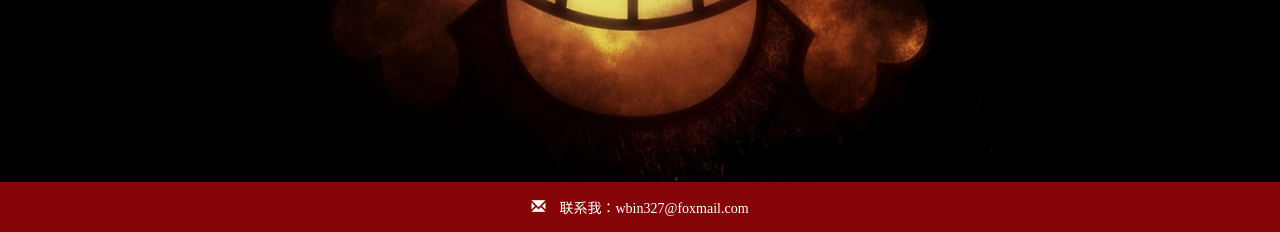
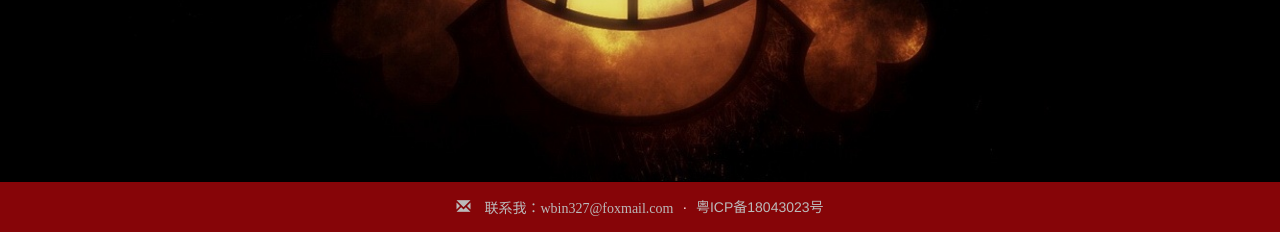
Before and after one commit to wbin327/MyBlog, a Flask app: page /blog/index in a window 1280 px wide. Shown: the part 568-800 px from the top of the page. Run offline with Flask 2, Linux system fonts and the light colour scheme; data that the repository does not hold is empty; some libraries are stand-ins or nearby versions.

Commit message:
modified:   app/templates/blog/index.html

```diff
--- a/app/templates/blog/index.html
+++ b/app/templates/blog/index.html
@@ -103,7 +103,11 @@
     <!-- footer -->
     <div class="footer">
         <div class="container">
-                <a href="javascript:void(0);"><span class="glyphicon glyphicon-envelope" style="color:#fff;"> 联系我：wbin327@foxmail.com</span></a>
+                <a href="javascript:void(0);"><span class="glyphicon glyphicon-envelope" style="color:#bbb;"
+                           onmousemove="mouseIn(this)" onmouseout="mouseOut2(this)"> 联系我：wbin327@foxmail.com</span></a>
+                <span style="padding-right:5px;padding-left:5px;color:#ffffff">·</span>
+                <a href="http://www.miitbeian.gov.cn/"><span style="color:#bbb;"
+                           onmousemove="mouseIn(this)" onmouseout="mouseOut2(this)">粤ICP备18043023号</span></a>
         </div>
     </div>
 
@@ -114,5 +118,19 @@
 
     <script src="/static/jquery-3.2.1.min.js"></script>
     <script src="/static/bootstrap-3.3.7-dist/js/bootstrap.min.js"></script>
+<script>
+    function mouseIn(obj){
+        var test = obj;
+        $(test).css("color", "#fff");
+    }
+    function mouseOut(obj){
+        var test = obj;
+        $(test).css("color", "#5C5C5C");
+    }
+    function mouseOut2(obj){
+        var test = obj;
+        $(test).css("color", "#bbb");
+    }
+</script>
 </body>
 </html>
```
